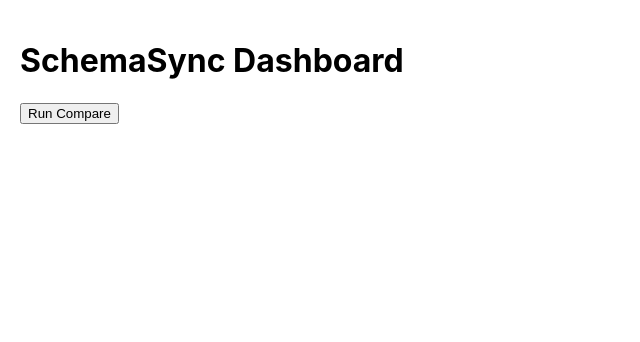
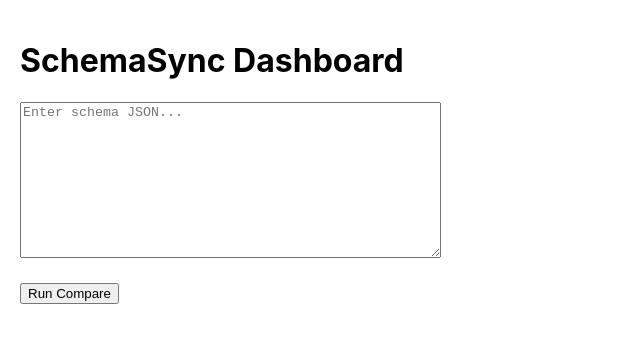
Before and after one commit to Pavankumar876232/schemasync, a React (Create React App) app in the folder frontend/: page / in a window 1280 px wide. Shown: the top 342 px of the page, without its empty margins (0-640 px from the left). Built offline with nearby package versions, Linux system fonts and the light colour scheme.

Commit message:
final frontend UI

```diff
--- a/frontend/src/App.js
+++ b/frontend/src/App.js
@@ -1,15 +1,24 @@
-import { useState } from "react";
-import axios from "axios";
+import React, { useState } from "react";
 
 function App() {
-  const [data, setData] = useState(null);
+  const [schema, setSchema] = useState("");
+  const [result, setResult] = useState(null);
 
   const runCompare = async () => {
     try {
-      const res = await axios.get("http://127.0.0.1:8000/compare");
-      setData(res.data);
-    } catch (err) {
-      console.error(err);
+      const response = await fetch("https://schemasync.onrender.com/compare", {
+        method: "POST",
+        headers: {
+          "Content-Type": "application/json"
+        },
+        body: schema
+      });
+
+      const data = await response.json();
+      setResult(data);
+    } catch (error) {
+      console.error(error);
+      alert("Error connecting to backend");
     }
   };
 
@@ -17,13 +26,22 @@ function App() {
     <div style={{ padding: "20px" }}>
       <h1>SchemaSync Dashboard</h1>
 
+      <textarea
+        rows="10"
+        cols="50"
+        placeholder='Enter schema JSON...'
+        value={schema}
+        onChange={(e) => setSchema(e.target.value)}
+      />
+
+      <br /><br />
+
       <button onClick={runCompare}>Run Compare</button>
 
-      {data && (
-        <div>
-          <h2>Result:</h2>
-          <pre>{JSON.stringify(data, null, 2)}</pre>
-        </div>
+      <br /><br />
+
+      {result && (
+        <pre>{JSON.stringify(result, null, 2)}</pre>
       )}
     </div>
   );
```
